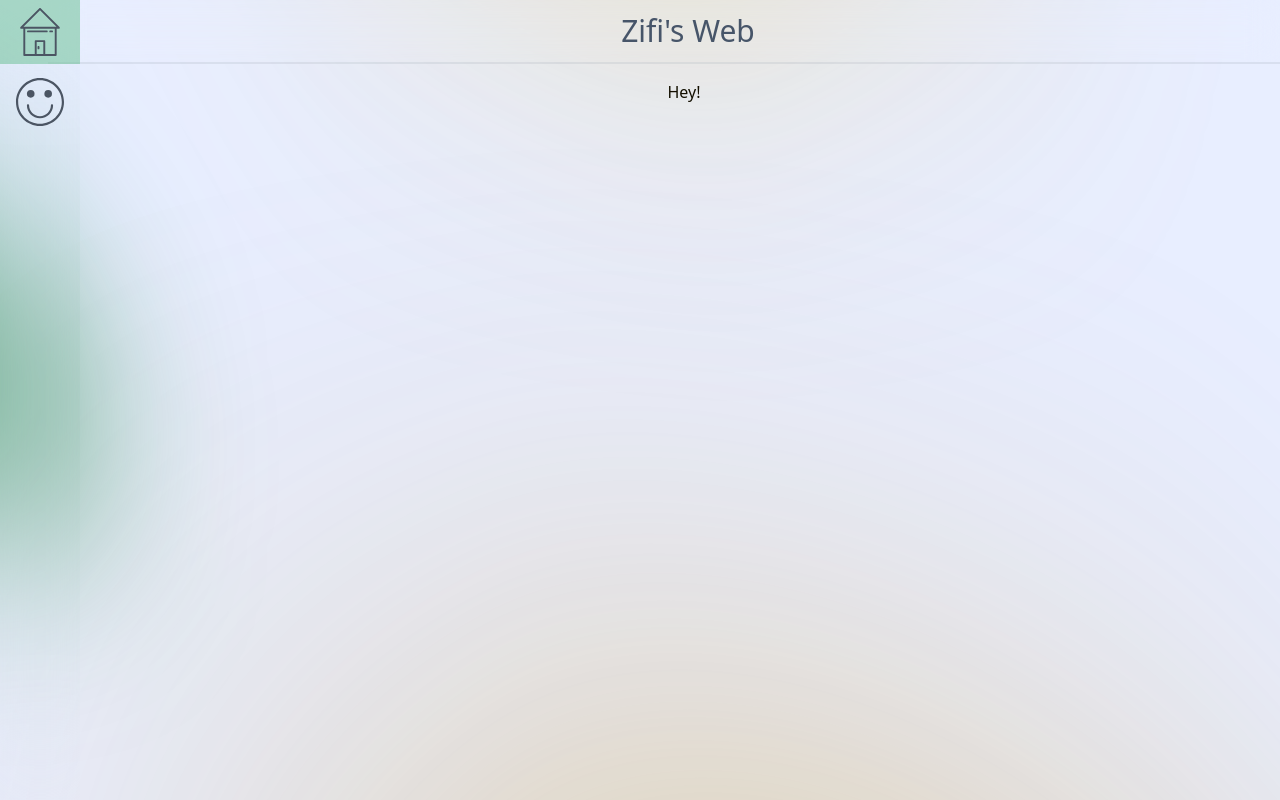
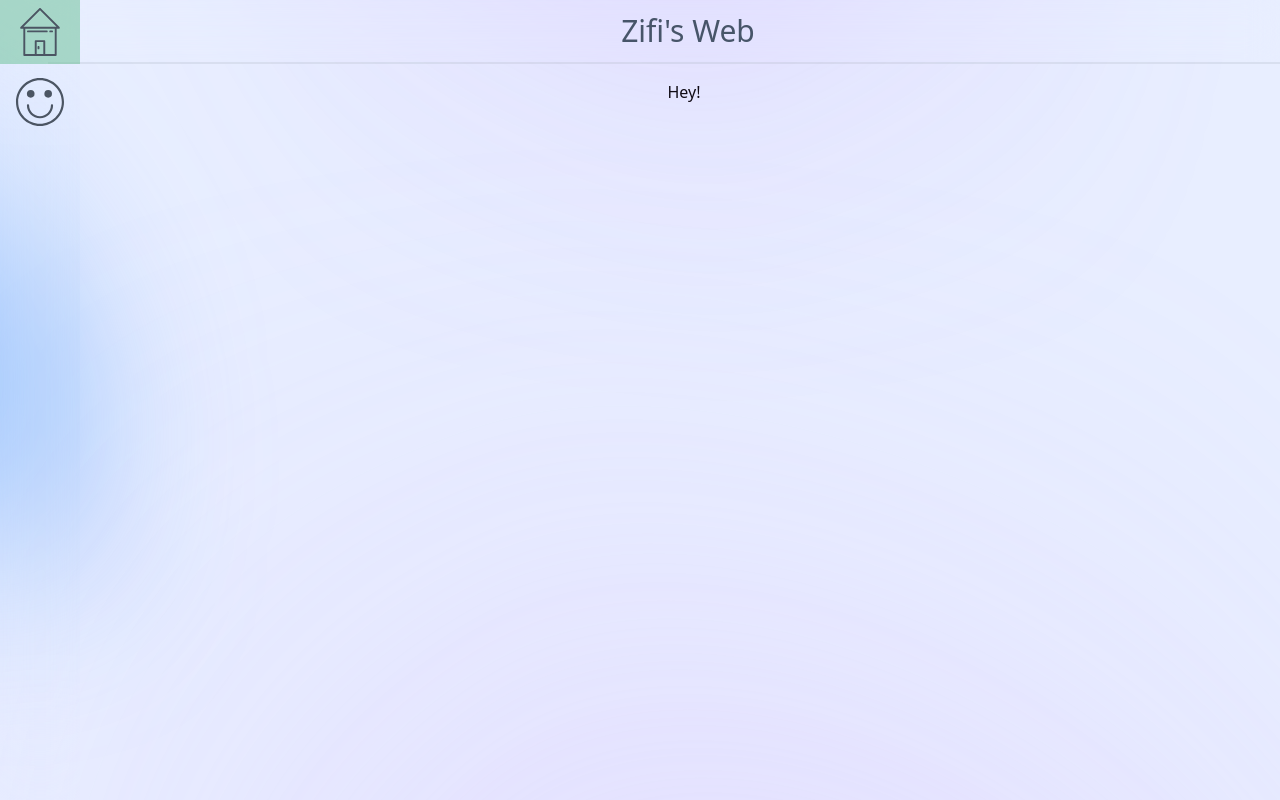
Before and after one commit to Taiterbase/Zifina, a Next.js app: page / in a window 1280 px wide. Built offline with nearby package versions, Linux system fonts and the light colour scheme.

Commit message:
moved layouts around

```diff
--- a/src/layouts/home/components/background-splash.tsx
+++ b/src/layouts/home/components/background-splash.tsx
@@ -7,7 +7,7 @@ export default () => {
                 viewBox="450 0 275 720"
                 fill="none"
                 xmlns="http://www.w3.org/2000/svg"
-                className="fill-current text-green-700 pointer-events-none top-0 left-0 fixed"
+                className="fill-current text-blue-400 pointer-events-none top-0 left-0 fixed"
                 data-role="gradient"
             >
                 <g filter="url(#filter1_f)">
@@ -37,7 +37,7 @@ export default () => {
                 viewBox="200 500 425 397"
                 fill="none"
                 xmlns="http://www.w3.org/2000/svg"
-                className="z-0 fill-current text-yellow-500 opacity-70 top-0 right-0 pointer-events-none fixed"
+                className="z-0 fill-current text-purple-400 opacity-70 top-0 right-0 pointer-events-none fixed"
                 data-role="gradient"
             >
                 <g filter="url(#filter1_f)">
@@ -52,7 +52,7 @@ export default () => {
                 viewBox="100 0 425 1"
                 fill="none"
                 xmlns="http://www.w3.org/2000/svg"
-                className="z-0 fill-current text-yellow-600 opacity-90 top-0 right-0 pointer-events-none fixed"
+                className="z-0 fill-current text-purple-300 opacity-90 top-0 right-0 pointer-events-none fixed"
                 data-role="gradient"
             >
                 <g filter="url(#filter1_f)">
--- a/src/layouts/home/components/home-header.tsx
+++ b/src/layouts/home/components/home-header.tsx
@@ -19,10 +19,10 @@ export default function HomeHeader(props: any) {
             </div>
             <div key="header" className="z-30 fixed overflow-x-hidden h-full w-20 flex-col justify-around list-content backdrop-filter backdrop-blur-3xl">
                 <div className="h-full">
-                    <button onClick={() => { router.push("/") }} className="w-20 h-16 hover:bg-green-600 hover:bg-opacity-30">
+                    <button title="Home" onClick={() => { router.push("/") }} className="w-20 h-16 hover:bg-green-600 hover:bg-opacity-30">
                         <HomeIcon/>
                     </button>
-                    <button onClick={() => { router.push("/") }} className="w-20 h-16 hover:bg-green-600 hover:bg-opacity-30">
+                    <button title="Placeholder" onClick={() => { router.push("/") }} className="w-20 h-16 hover:bg-green-600 hover:bg-opacity-30">
                         <SmileIcon/>
                     </button>
                 </div>
--- a/src/layouts/root/index.tsx
+++ b/src/layouts/root/index.tsx
@@ -1,8 +1,15 @@
+import Head from "next/head";
 import { SWRConfig } from "swr";
 
 export function RootLayout(props) {
     const { children } = props;
     return (
+        <>
+        <Head>
+            <title>Zifi</title>
+            <meta name="og:title" content="Zifi" key="title" />
+            <meta name="description" content="Next.js Web Template free to use for learners and scholars" key="description" />
+        </Head>
         <SWRConfig
             value={{
                 revalidateOnFocus: true,
@@ -12,9 +19,10 @@ export function RootLayout(props) {
                 refreshWhenOffline: false,
                 refreshInterval: 0,
             }}
-        >
+            >
             {children}
         </SWRConfig>
+            </>
     )
 }
 
```
